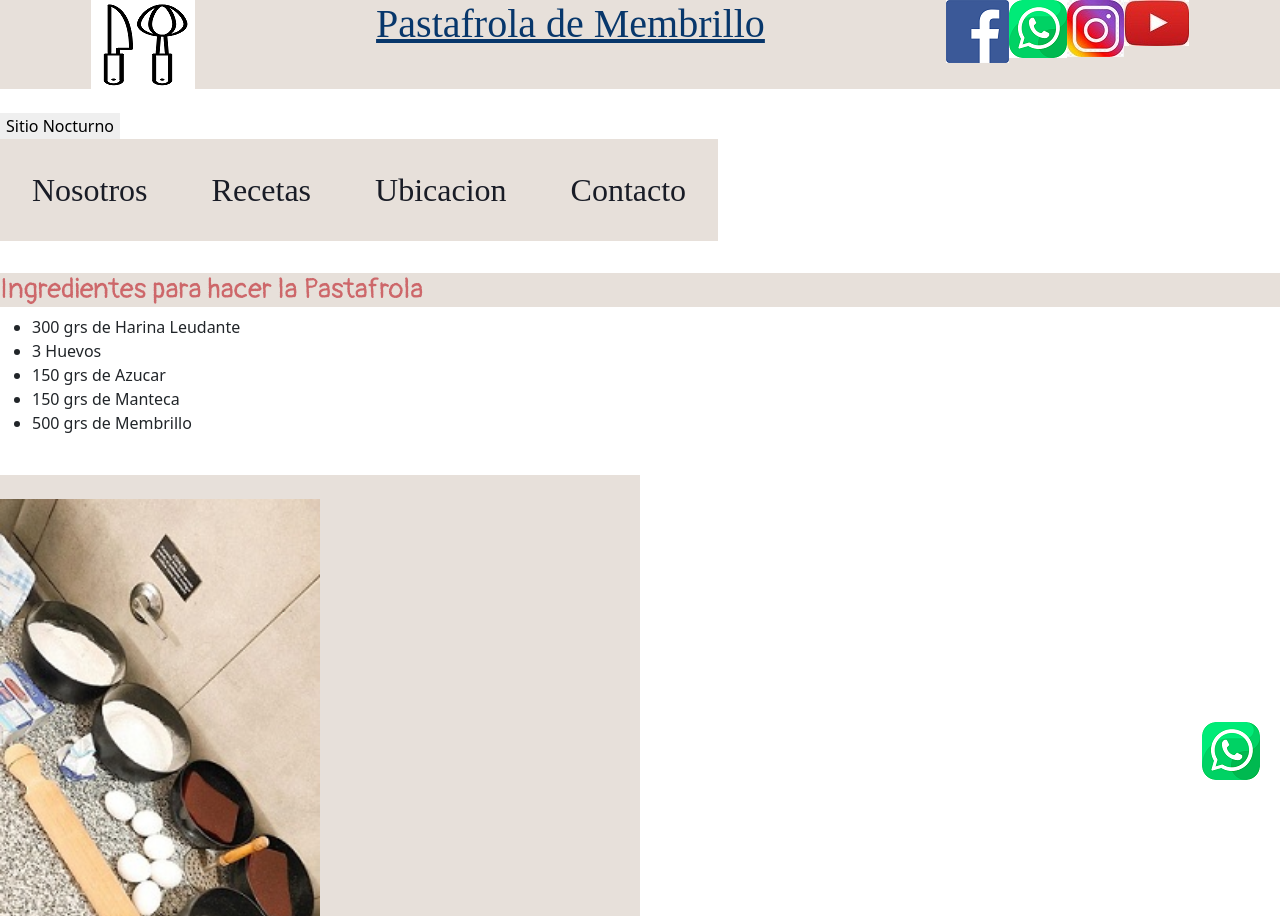
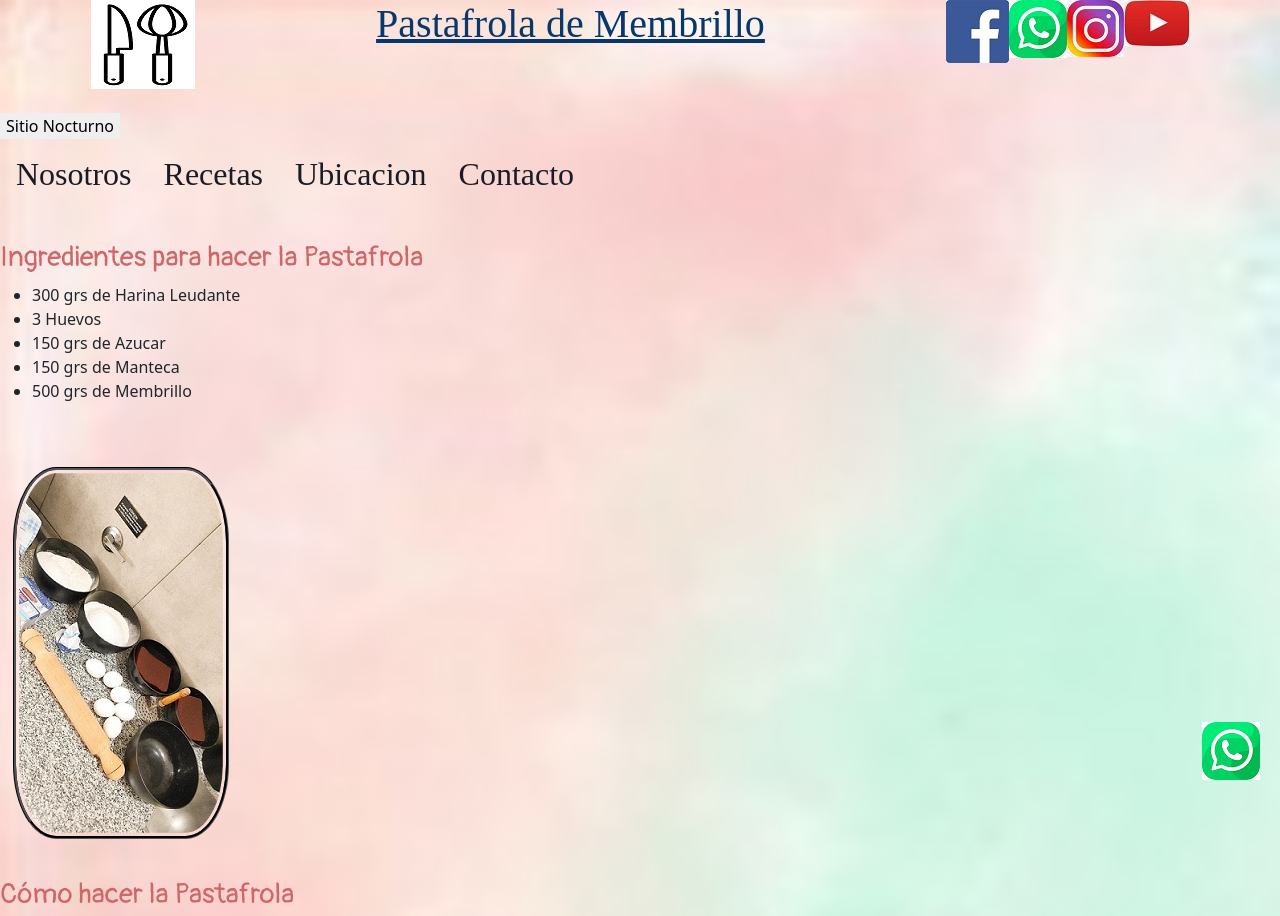
Before and after one commit to natypuhl/pastafrolademembrillo, a plain HTML site: page index.html in a window 1280 px wide. Shown: the top 916 px of the page. Drawn offline with nearby package versions, Linux system fonts and the light colour scheme.

Commit message:
Add files via upload

```diff
--- a/css/estilo.css
+++ b/css/estilo.css
@@ -1,19 +1,28 @@
 @font-face {
   font-family: "ITCBLKAD";
   src: url("../Fuentes/ITCBLKAD.TTF") format ("truetype");
+
 }
-body {background-color: #E7E0DA;
-  background-image: url();
+
+body {
+background-image: url("../imagenes/degrade.jpg");
   background-repeat: no-repeat;
   background-position: top;
   background-size: cover;
 }
 header {display: flex;
   justify-content: space-around;
-  background-color: #E7E0DA}
+  background-image: url("../imagenes/degrade.jpg");
+  background-size: cover;
+}
+section {
+display: flex;
+ flex-direction: column;
+}
 footer {display: flex;
     justify-content: space-around;
-    background-color: #E7E0DA;
+    background-image: url("../imagenes/degrade2.jpg");
+  background-size: cover;
     flex-wrap: wrap;}
 .color1 {color: #1B1F2B}
 .color2 {color: #404040}
@@ -21,13 +30,26 @@ footer {display: flex;
 .color4 {color: #0606FC}
 .color5 {color: #5C76F1}
 .color6 {color: #E7E0DA}
-.color7 {color: #CD676A ; font-family: 'Pangolin', cursive; background-color: #E7E0DA}
+.color7 {color: #CD676A ; font-family: 'Pangolin', cursive;}
 .color8 {color: #644F63}
 .pasoapaso{}
-.imgingredientes {width: 50vw; background-color: #E7E0DA}
-.imging {width: 50% ;}
-.fotopastafrola{width: 50vw}
-.fotpast {width: 50% ;}
+.imgingredientes {max-width: 50%;
+  margin-left: 1vw;
+  margin-bottom: 3%;
+}
+.imging {   max-width: 35%;
+    border-radius: 20%;
+    border-style: groove;
+    border-color: black;
+    padding: 0.5%;
+     }
+
+.fotpast {    max-width: 35%;
+    border-radius: 20%;
+    border-style: groove;
+    border-color: black;
+    padding: 0.5%;
+     }
 .iconowhatsapp {position: fixed; bottom: 20px; right:20px;}
 @media screen and (max-width 767px)  {
         .cuchillo {display: none; }
@@ -58,13 +80,13 @@ footer {display: flex;
         }
 .menu a {
           display: block;
-          padding: 1em;
-          background-color: #E7E0DA;
+          padding: 0.5em;
+
           text-decoration: none;
           color: #191C26;
         }
 .menu a:hover {
-          background-color: #E7E0DA;
+
         }
 .menu ul li ul {
           display: none;
@@ -76,7 +98,7 @@ footer {display: flex;
 .cambiar {
     border: none;
     color: black;
-    background-color: #E7E0DA
+    background-color: white
     font-size: 1.2rem;
     font-weight: 500;
 }
@@ -92,5 +114,5 @@ footer {display: flex;
     font-weight: 500;
     border-radius: 10px;
     cursor: pointer;
-    background-color: #E7E0DA;
+
 }
--- a/index.html
+++ b/index.html
@@ -1,6 +1,6 @@
 <!DOCTYPE html>
 <html lang="en" dir="ltr">
-<head>
+<head id="main">
   <meta charset="utf-8">
   <meta name="viewport" content="width=device-width, initial-scale=1.0">
   <meta name="description" content="Pastafrola de Membrillo">
@@ -13,13 +13,13 @@
   <link rel="stylesheet" href="./css/estilo.css">
   <link href="https://cdn.jsdelivr.net/npm/bootstrap@5.3.0/dist/css/bootstrap.min.css" rel="stylesheet" integrity="sha384-9ndCyUaIbzAi2FUVXJi0CjmCapSmO7SnpJef0486qhLnuZ2cdeRhO02iuK6FUUVM" crossorigin="anonymous">
 </head>
-<body>
+<body id="body" >
   <div class="iconowhatsapp">
     <a target="_blank" href="https://wa.me/2215735279">
       <img src="./imagenes/whatsapp.png" alt="WhatsApp">
     </a>
   </div>
-  <header>
+  <header id="header">
     <img class="cuchillo" src="./imagenes/cuchillo.png" alt="letscook">
     <h1 class="color3"> Pastafrola de Membrillo </h1>
     <div class="icono">
@@ -39,7 +39,7 @@
   </header>
   <br>
 <button class="cambiar" onclick="inclusive()">Sitio Nocturno</button>
-  <nav class="menu">
+  <nav id="nav" class="menu">
     <h2>
       <ul>
         <li><a href="#">Nosotros</a></li>
@@ -57,7 +57,7 @@
     </h2>
   </nav>
   <br>
-  <section class="Ingredientes">
+  <section id="section" class="Ingredientes">
     <h3 class="color7">Ingredientes para hacer la Pastafrola</h3>
     <ul>
       <li>300 grs de Harina Leudante </li>
@@ -68,12 +68,12 @@
     </ul>
     <br>
   </section>
-  <aside class="imgingredientes">
+  <aside id="aside" class="imgingredientes">
     <br>
     <img class="imging" src="./imagenes/ingredientes.jpeg" alt="foto de ingredientes">
     <br>
   </aside>
-  <section class="pasoapaso">
+  <section id="section" class="pasoapaso">
     <h3 class="color7">Cómo hacer la Pastafrola</h3>
     <ol>
       <li>Colocamos en un bowl la harina y el azucar . Mezclamos </li>
@@ -87,11 +87,11 @@
     </ol>
   </section>
   <br>
-  <aside class="fotopastafrola">
+  <aside id="aside" class="fotopastafrola">
     <img class="fotpast" src="./imagenes/pastafrola.jpeg" alt="foto de Pastafrola">
   </aside>
   <br>
-  <footer>
+  <footer id="footer">
     <h4>Si te interesa sabes mas sobre esta receta , te invitamos a ver el siguiente <a href="https://www.youtube.com/watch?v=2gsThBFDi8k" target="_blank">video.</a> O tambien podes descargarla <a href="./archivos/PastafroladeMembrillo.docx">aqui</a> </h4>
   </footer>
   <br>
@@ -154,7 +154,9 @@
         </a>
       </div>
       <div class="desarrollador">
+        <br>
         <button class="autor" onclick="copy()">Copyright ©</button>
+        <br>
         <ul>
           <li>Natalia Puhl</li>
           <li>natypuhl2301@hotmail.com</li>
```
Also changed, not shown: imagenes/degrade.jpg (added), imagenes/degrade2.jpg (added), imagenes/fondo.jpg.
